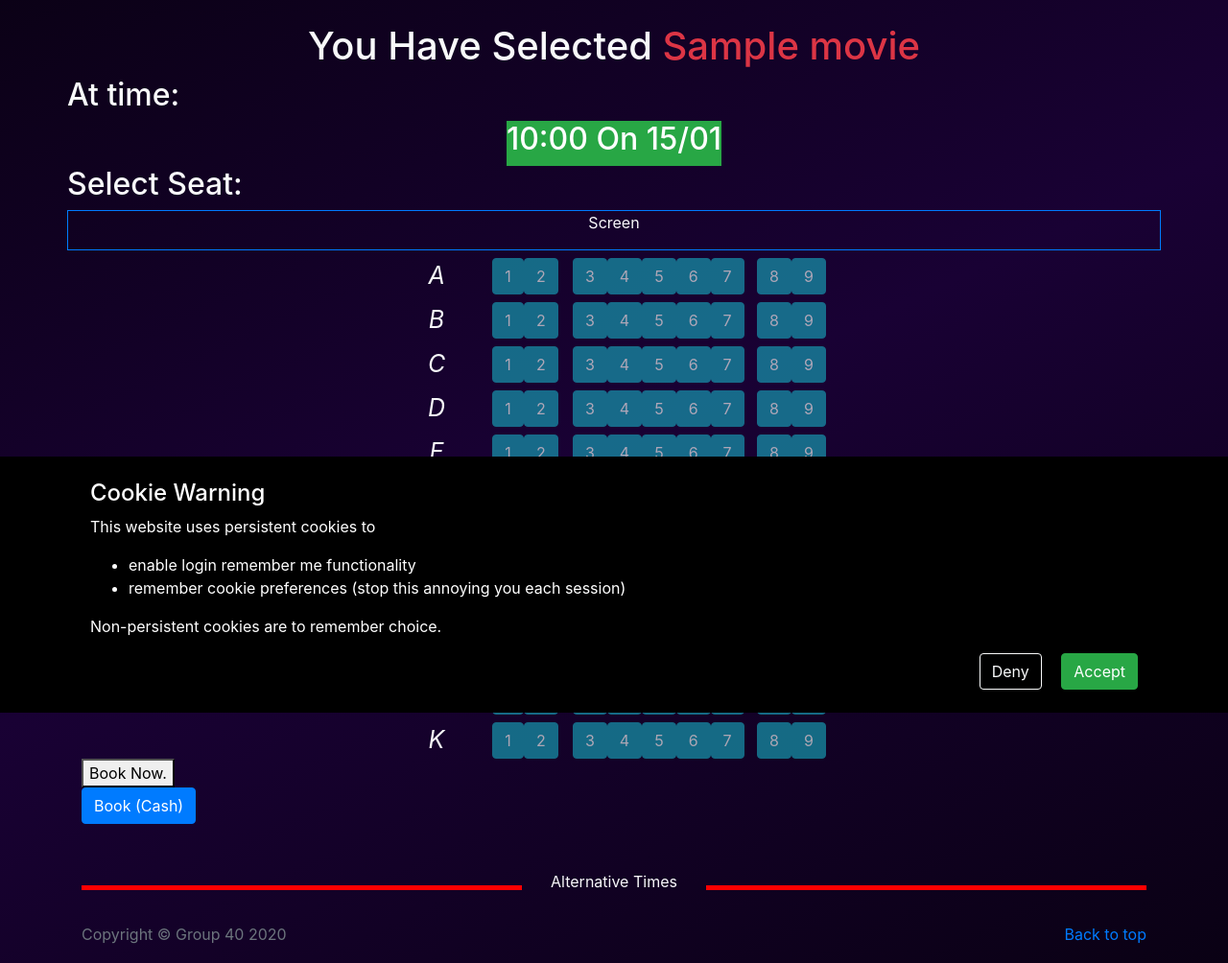
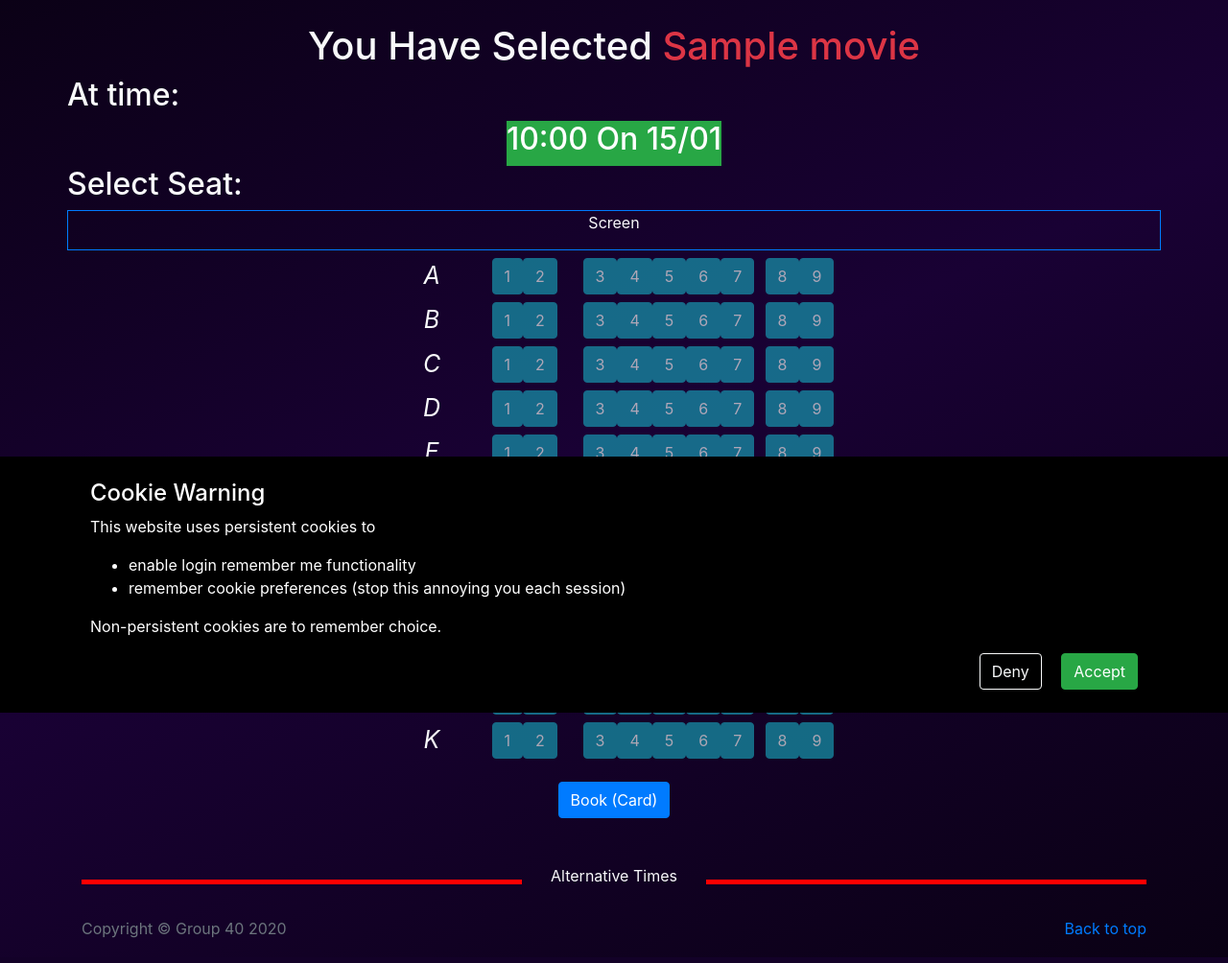
Before and after one commit to yesh21/MovieBookingSystem, a Flask app: template Flask_Cinema_Site/bookings/templates/select_time.html in a window 1280 px wide. Shown: the part 57-1061 px from the top of the page at 96% size. Run offline with Flask 2, Linux system fonts and the light colour scheme; tables that the repository leaves empty hold one stand-in row (values such as "Sample post"); the template is opened without the code that fills it: values that come from a table or form of the project are taken from there, most other values are stand-ins (such as "Sample title", 1, 10 or a date in 2020); parts of the project's set-up code (start-up, migrations or seed data) failed here and were passed over; some libraries are stand-ins or nearby versions.

Commit message:
Added booking modal

```diff
--- a/Flask_Cinema_Site/bookings/forms.py
+++ b/Flask_Cinema_Site/bookings/forms.py
@@ -9,10 +9,8 @@ from wtforms.validators import DataRequired, Length, Email, ValidationError
 import json
 
 
-class CashPaymentForm(FlaskForm):
+class BasePaymentForm(FlaskForm):
     seats_json = HiddenField('Selected Seats', validators=[DataRequired()])
-    customer_email = EmailField('Customer email', validators=[DataRequired(), Email()])
-    submit = SubmitField('Accept payment and book')
 
     def validate_seats_json(self, seats_json):
         seats = json.loads(self.seats_json.data)
@@ -26,8 +24,12 @@ class CashPaymentForm(FlaskForm):
                 raise ValidationError(f'Ticket type \'{ticket_type}\' not found')
 
 
-class PaymentForm(FlaskForm):
+class CashPaymentForm(BasePaymentForm):
+    customer_email = EmailField('Customer email', validators=[DataRequired(), Email()])
+    submit = SubmitField('Accept payment and book')
+
+
+class CardPaymentForm(BasePaymentForm):
     card = StringField('Card', validators=[DataRequired(), Length(min=2, max=20)])
-    email = StringField('Email', validators=[DataRequired(), Email()])
     cvc = PasswordField('CVC', validators=[DataRequired()])
     submit = SubmitField('Pay')
--- a/Flask_Cinema_Site/bookings/templates/select_time.html
+++ b/Flask_Cinema_Site/bookings/templates/select_time.html
@@ -9,7 +9,8 @@
     <div class="container">
         <div class="row justify-content-md-center">
             <h1>You Have Selected
-                <a class="text-danger" href="{{ url_for('movie.view_specific', movie_id=viewing.movie.id) }}">{{ viewing.movie.name }}</a>
+                <a class="text-danger"
+                   href="{{ url_for('movie.view_specific', movie_id=viewing.movie.id) }}">{{ viewing.movie.name }}</a>
             </h1>
         </div>
         <div class="row">
@@ -31,7 +32,6 @@
         </span>
         </div>
 
-        <div class="container">
         {% for char in "ABCDEFG" | list %}
             {% include 'snippets/select_seats_row.html' %}
         {% endfor %}
@@ -41,15 +41,18 @@
         {% for char in "HIJK" | list %}
             {% include 'snippets/select_seats_row.html' %}
         {% endfor %}
+
+        <div class="row justify-content-center mt-4">
+            {% if is_manager() %}
+                <button type="button" class="btn btn-primary mx-2" data-toggle="modal" data-target="#cashBookModal">Book
+                    (Cash)
+                </button>
+            {% endif %}
+
+            <button type="button" class="btn btn-primary mx-2" data-toggle="modal" data-target="#cardBookModal">Book
+                (Card)
+            </button>
         </div>
-
-        <!--Payment-->
-        <div id="PaymentsButton">
-            <button>Book Now.</button>
-        </div>
-
-        <button type="button" class="btn btn-primary" data-toggle="modal" data-target="#cashBookModal">Book (Cash)
-        </button>
 
         <!--Alternative Times on same day-->
         <div class="row pt-5">
@@ -64,12 +67,14 @@
         <!--Insert list of times in the same day here-->
     </div>
 
+    {% if is_manager() %}
+        <!-- Book with cash modal -->
         <div class="modal fade" id="cashBookModal" tabindex="-1" role="dialog" aria-labelledby="cashBookModalLabel"
              aria-hidden="true">
             <div class="modal-dialog" role="document">
                 <div class="modal-content bg-dark">
                     <div class="modal-header">
-                    <h5 class="modal-title" id="cashBookModalLabel">Book - {{ viewing.movie.name }}
+                        <h5 class="modal-title" id="cashBookModalLabel">{{ viewing.movie.name }}
                             - {{ viewing.time.strftime('%H:%M - %d/%m/%y') }}</h5>
                         <button type="button" class="close" data-dismiss="modal" aria-label="Close">
                             <span aria-hidden="true">&times;</span>
@@ -143,7 +148,89 @@
                 </div>
             </div>
         </div>
+    {% endif %}
 
+    <!-- Book with card modal -->
+    <div class="modal fade" id="cardBookModal" tabindex="-1" role="dialog" aria-labelledby="cardBookModalLabel"
+         aria-hidden="true">
+        <div class="modal-dialog" role="document">
+            <div class="modal-content bg-dark">
+                <div class="modal-header">
+                    <h5 class="modal-title" id="cardBookModalLabel">{{ viewing.movie.name }}
+                        - {{ viewing.time.strftime('%H:%M - %d/%m/%y') }}</h5>
+                    <button type="button" class="close" data-dismiss="modal" aria-label="Close">
+                        <span aria-hidden="true">&times;</span>
+                    </button>
+                </div>
+                <form action="{{ url_for('bookings.book_with_card', viewing_id=viewing.id) }}" method="post">
+                    <div class="modal-body">
+                        <table class="table">
+                            <thead>
+                            <tr>
+                                <th class="border-top-0">Ticket type</th>
+                                <th class="border-top-0">Seats</th>
+                                <th class="border-top-0">Total (£)</th>
+                            </tr>
+                            </thead>
+                            <tbody>
+                            <tr>
+                                <td>Child</td>
+                                <td class="modal-seats-child"></td>
+                                <td class="modal-price-child"></td>
+                            </tr>
+                            <tr>
+                                <td>Senior</td>
+                                <td class="modal-seats-senior"></td>
+                                <td class="modal-price-senior"></td>
+                            </tr>
+                            <tr>
+                                <td>Adult</td>
+                                <td class="modal-seats-adult"></td>
+                                <td class="modal-price-adult"></td>
+                            </tr>
+                            <tr>
+                                <td>VIP</td>
+                                <td class="modal-seats-vip"></td>
+                                <td class="modal-price-vip"></td>
+                            </tr>
+                            <tr>
+                                <td class="border-top-0"></td>
+                                <td class="border-top-0"></td>
+                                <td class="border-top-0"></td>
+                            </tr>
+                            <tr class="bg-black">
+                                <td class="border-top-0">VAT</td>
+                                <td class="border-top-0"></td>
+                                <td class="border-top-0 modal-vat"></td>
+                            </tr>
+                            <tr class="bg-black">
+                                <td>Total</td>
+                                <td></td>
+                                <td class="modal-total-price"></td>
+                            </tr>
+                            </tbody>
+                        </table>
+
+                        <table class="table bg-black rounded">
+                            <tbody>
+
+                            </tbody>
+                        </table>
+
+                        {{ card_payment_form.seats_json(id='seatsCardJson', type='text') }}
+                        {{ get_field_group_html(card_payment_form.card) }}
+                        {{ get_field_group_html(card_payment_form.cvc) }}
+                        {{ card_payment_form.csrf_token }}
+
+                    </div>
+                    <div class="modal-footer">
+                        <button type="button" class="btn btn-secondary" data-dismiss="modal">Cancel</button>
+                        {{ card_payment_form.submit(class='btn btn-primary') }}
+                    </div>
+                </form>
+            </div>
+        </div>
+    </div>
 
 {% endblock %}
 
@@ -240,6 +327,7 @@
             return JSON.stringify(seats);
         };
 
+        {% if is_manager() %}
             // Populate cash book modal
             $('#cashBookModal').on('show.bs.modal', function (e) {
                 $('#seatsCashJson').val(populate_models_get_json());
@@ -251,5 +339,18 @@
                 // Open cash modal if post errors
                 $('#cashBookModal').modal('show')
             {% endif %}
+        {% endif %}
+
+        // Populate card book modal
+        $('#cardBookModal').on('show.bs.modal', function (e) {
+            $('#seatsCardJson').val(populate_models_get_json());
+        })
+
+        {% if card_payment_form.card.errors or card_payment_form.cvc.errors %}
+            // Load submitted seats
+            init_buttons_from_json({{ cash_payment_form.seats_json.data | tojson | safe }});
+            // Open card modal if post errors
+            $('#cardBookModal').modal('show')
+        {% endif %}
     </script>
 {% endblock %}
--- a/Flask_Cinema_Site/bookings/templates/snippets/select_seats_row.html
+++ b/Flask_Cinema_Site/bookings/templates/snippets/select_seats_row.html
@@ -1,22 +1,22 @@
-<div class="row justify-content-center pt-2">
+<div class="row pt-2 justify-content-center">
     <div class="col-sm-1">
         <p class="pos_fixed">{{ char }}</p>
     </div>
     <div class="col-sm-1">
-        <div class="d-flex justify-content-center">
+        <div class="d-flex">
             <button type="button" class="btn btn-info seat-btn {{ 'seat-available' if is_seat_available(char ~ 1) else 'seat-booked disabled' }}" id="{{ char }}1">1</button>
             <button type="button" class="btn btn-info seat-btn {{ 'seat-available' if is_seat_available(char ~ 2) else 'seat-booked disabled' }}" id="{{ char }}2">2</button>
         </div>
     </div>
     <div class="col-sm-2">
-        <div class="d-flex justify-content-center">
+        <div class="d-flex">
             {% for i in range(3, 8) %}
                 <button type="button" class="btn btn-info seat-btn {{ 'seat-available' if is_seat_available(char ~ i) else 'seat-booked disabled' }}" id="{{ char }}{{ i }}">{{ i }}</button>
             {% endfor %}
         </div>
     </div>
     <div class="col-sm-1">
-        <div class="d-flex justify-content-center">
+        <div class="d-flex">
             <button type="button" class="btn btn-info seat-btn {{ 'seat-available' if is_seat_available(char ~ 8) else 'seat-booked disabled' }}" id="{{ char }}8">8</button>
             <button type="button" class="btn btn-info seat-btn {{ 'seat-available' if is_seat_available(char ~ 9) else 'seat-booked disabled' }}" id="{{ char }}9">9</button>
         </div>
```
Also changed, not shown: Flask_Cinema_Site/bookings/views.py (+53 -9 lines). Lines whose indentation alone changed are shown as unchanged.
